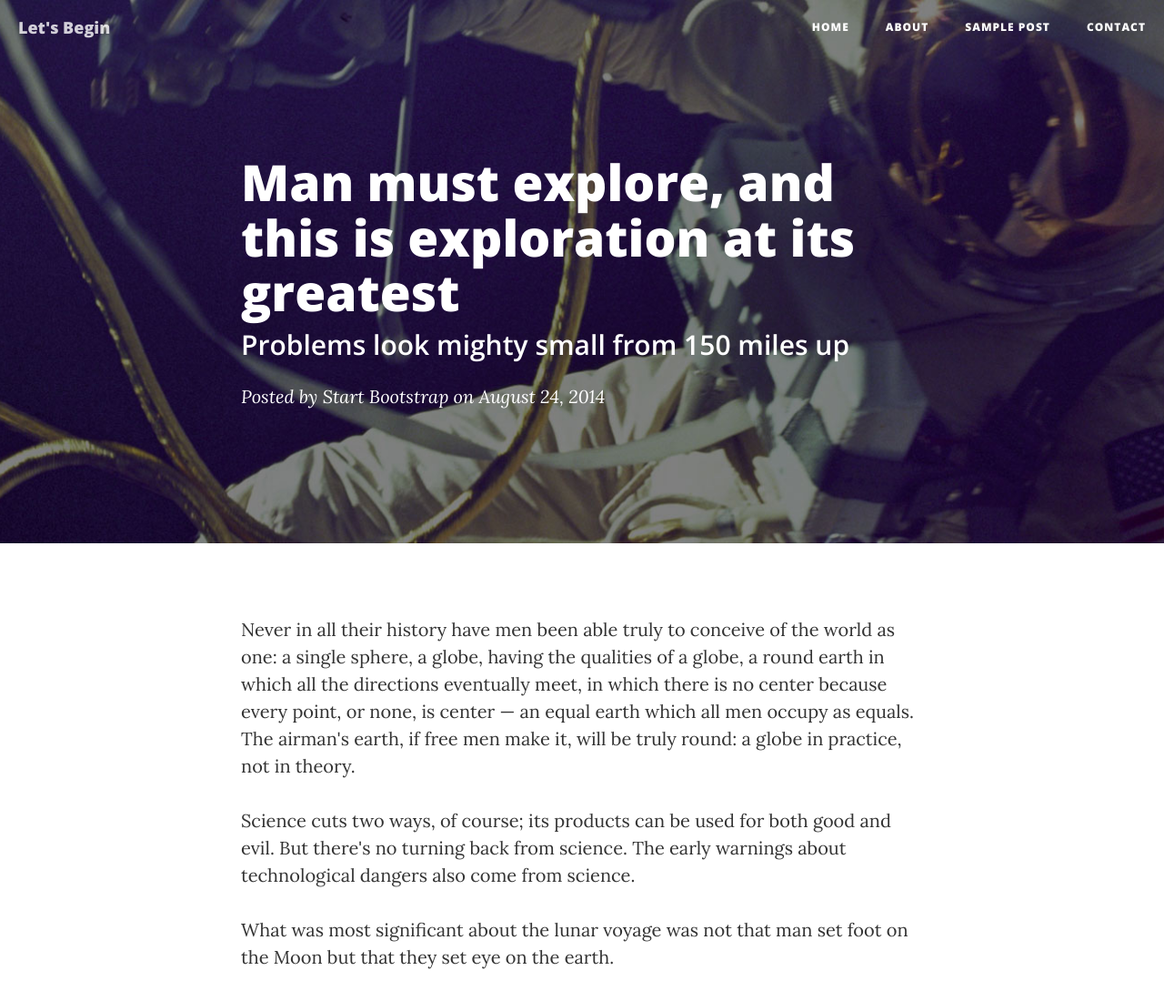
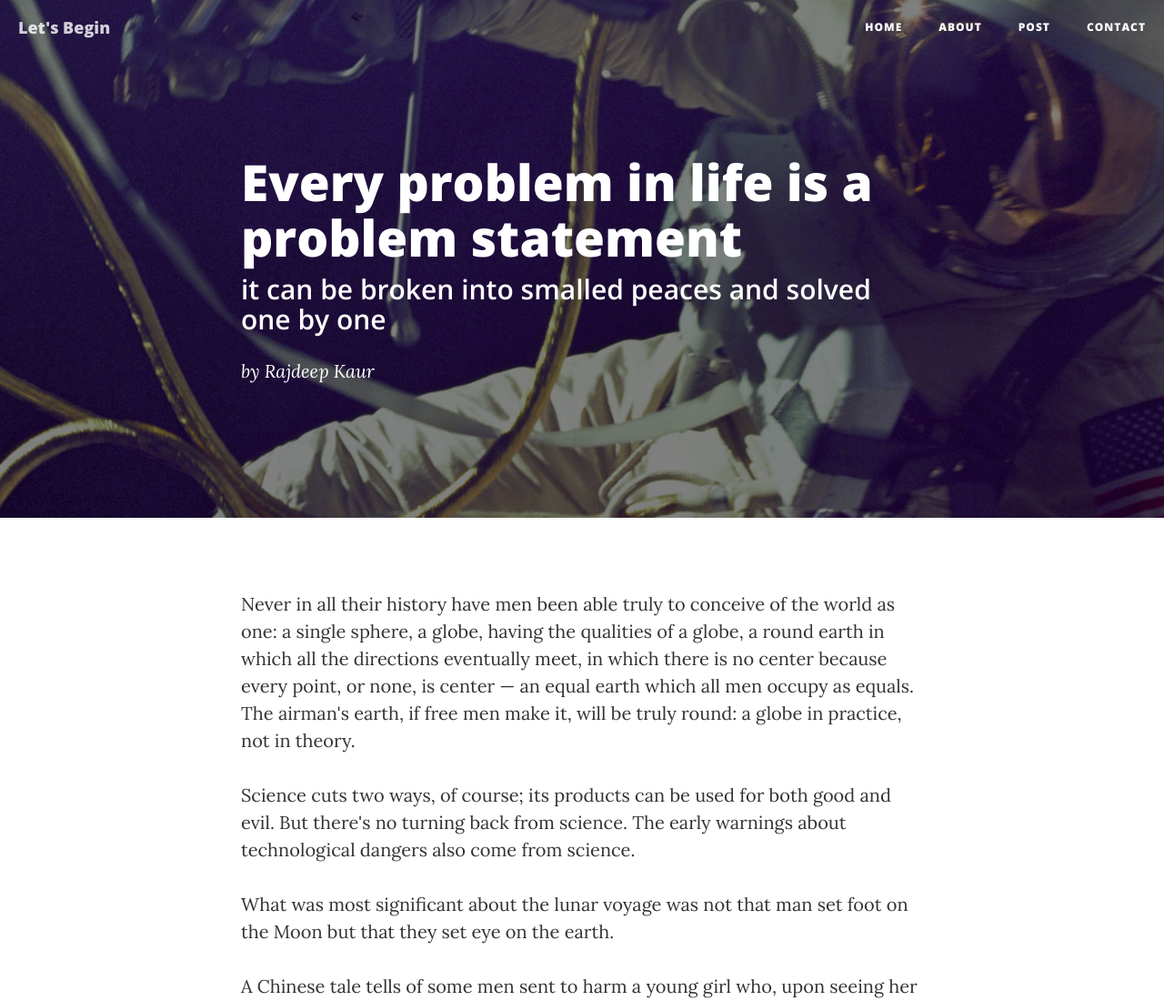
Before and after one commit to clock21am/clock21am.github.io, a website: page post.html in a window 1280 px wide. Shown: the top 1100 px of the page at 91% size. Drawn offline with nearby package versions, Linux system fonts and the light colour scheme.

Commit message:
update websited

```diff
--- a/post.html
+++ b/post.html
@@ -55,7 +55,7 @@
                         <a href="about.html">About</a>
                     </li>
                     <li>
-                        <a href="post.html">Sample Post</a>
+                        <a href="post.html">Post</a>
                     </li>
                     <li>
                         <a href="contact.html">Contact</a>
@@ -74,9 +74,9 @@
             <div class="row">
                 <div class="col-lg-8 col-lg-offset-2 col-md-10 col-md-offset-1">
                     <div class="post-heading">
-                        <h1>Man must explore, and this is exploration at its greatest</h1>
-                        <h2 class="subheading">Problems look mighty small from 150 miles up</h2>
-                        <span class="meta">Posted by <a href="#">Start Bootstrap</a> on August 24, 2014</span>
+                        <h1>Every problem in life is a problem statement</h1>
+                        <h2 class="subheading">it can be broken into smalled peaces and solved one by one</h2>
+                        <span class="meta">by Rajdeep Kaur</span>
                     </div>
                 </div>
             </div>
```
Also changed, not shown: about.html (+2 -2 lines), 1 other file.
